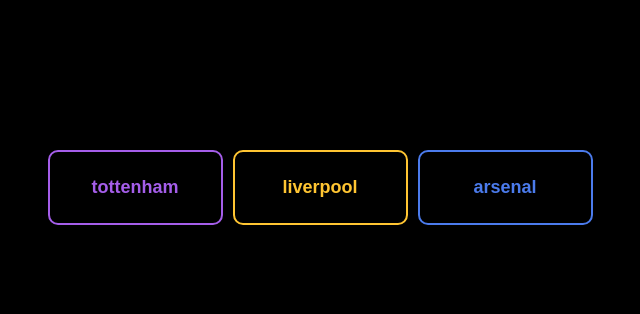
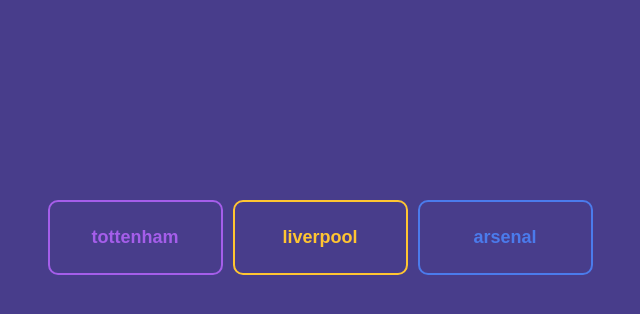
Before and after one commit to ppijet/zadanie_2.4, a plain HTML site: page index.html in a window 1280 px wide. Shown: the whole page, without its empty margins (320-960 px from the left). Drawn offline with Linux system fonts and the light colour scheme.

Commit message:
zadanie_2.4v3

```diff
--- a/style.css
+++ b/style.css
@@ -1,11 +1,11 @@
 body {
-    background-color: #000000;
+    background-color: #483d8b;
 }
 
 .buttons  {
     display: flex;
     justify-content: center;
-    margin-top: 150px;
+    margin-top: 200px;
 }
 
 button {
```
